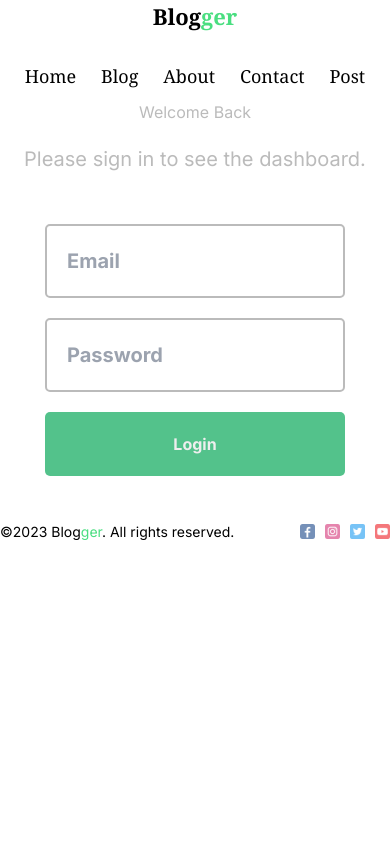
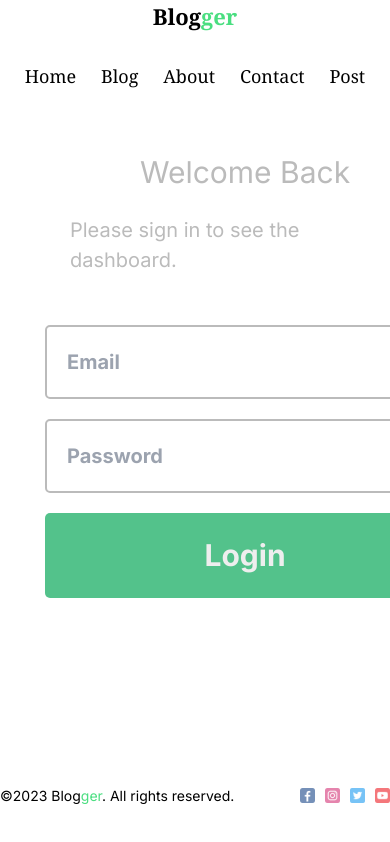
Before and after one commit to ZAIN-BUKHARI/blog-sit-client, a Next.js app: page /dashboard in a window 390 px wide. Built offline with nearby package versions, Linux system fonts and the light colour scheme.

Commit message:
27 login

```diff
--- a/app/dashboard/page.module.css
+++ b/app/dashboard/page.module.css
@@ -2,16 +2,66 @@
   display: flex;
   align-items: center;
   flex-direction: column;
+  margin-top: 50px;
+  height: 70vh;
+  font-size: 30px;
+  ;
+
   gap: 20px;
 }
+@media only screen and (max-width: 600px) {
+
+  .container {
+    display: flex;
+    align-items: center;
+    flex-direction: column;
+
+    gap: 20px;
+  }
+
+  .input {
+    padding: 20px;
+    background-color: transparent;
+    border: 2px solid #bbb;
+    border-radius: 5px;
+    outline: none;
+    color: #bbb;
+    font-size: 20px;
+    font-weight: bold;
+  }
+  .button {
+    width: 300px;
+    padding: 20px;
+    cursor: pointer;
+    background-color: #53c28b;
+    border: none;
+    border-radius: 5px;
+    color: #eee;
+    font-weight: bold;
+  }
+  .title{
+    color: #bbb;
+
+  }
+  .subtitle{
+    font-size: 20px;
+    margin-bottom: 30px;
+    color: #bbb;
+  }
+}
+
 
 .title{
   color: #bbb;
+  margin-left: 100px;
+
 }
+
 
 .subtitle{
   font-size: 20px;
   margin-bottom: 30px;
+  margin-left: 70px;
   color: #bbb;
 }
 
@@ -28,13 +78,14 @@
   border: 2px solid #bbb;
   border-radius: 5px;
   outline: none;
+  width: 400px;
   color: #bbb;
   font-size: 20px;
   font-weight: bold;
 }
 
 .button {
-  width: 300px;
+  width: 400px;
   padding: 20px;
   cursor: pointer;
   background-color: #53c28b;
@@ -43,6 +94,7 @@
   color: #eee;
   font-weight: bold;
 }
+
 
 .button:hover {
   background-color: #49b07d;
```
